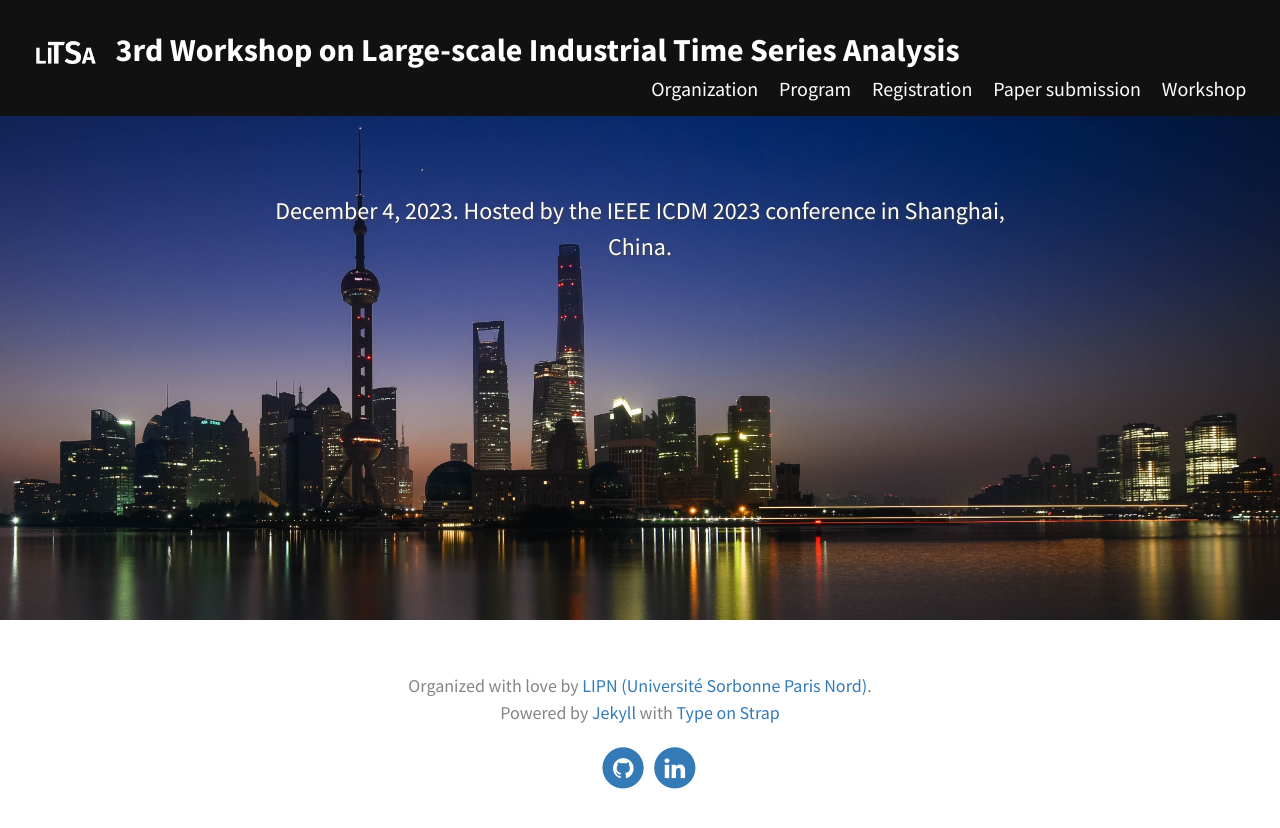
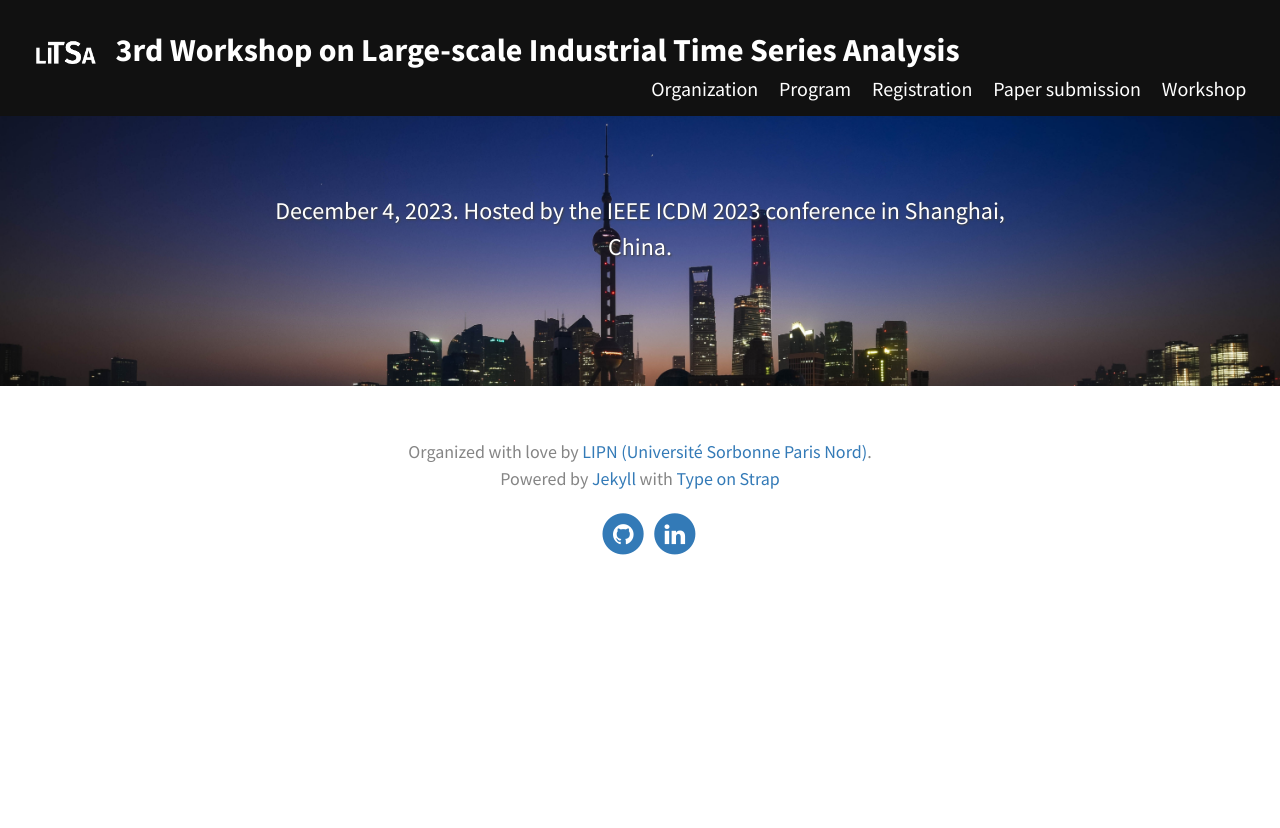
Before and after one commit to lipn/LITSA2023, a Jekyll site: the page built from index.html, in a window 1280 px wide. Shown: the top 828 px of the page. Built offline with Jekyll 4.4.1, drawn with Linux system fonts in a browser that asks for light colours; the list of posts is cut into pages by our own code.

Commit message:
resizing image

```diff
--- a/_layouts/home.html
+++ b/_layouts/home.html
@@ -5,7 +5,7 @@ layout: default
 <div class="home">
   {% if site.theme_settings.header_text %}
   <div id="main" class="call-out"
-  style="background-image: url('{{ site.baseurl }}/{{ site.theme_settings.header_text_feature_image }}'); height:56vh;" >
+  style="background-image: url('{{ site.baseurl }}/{{ site.theme_settings.header_text_feature_image }}');" >
     {{ site.theme_settings.header_text }}
   </div>
   {% endif %}
--- a/_sass/layouts/_index.scss
+++ b/_sass/layouts/_index.scss
@@ -32,8 +32,35 @@
     }
 }
 
+$bp-small:  768px;
+$bp-medium: 1920px;
+$bp-large:  2000px;
+
+
+// Media Queries
+$mq-small: "(min-width: #{$bp-small})";
+$mq-medium: "(min-width: #{$bp-medium})";
+$mq-large: "(min-width: #{$bp-large})";
+
+
 #main {
     background-position: 100% 0, 0 center, center top;
+
+
+@media #{$mq-small} {
+    height: 30vh;
+
+  }
+
+@media #{$mq-medium} {
+    height: 56vh;
+
+  }
+
+  @media #{$mq-large} {
+    height: 73vh;
+  }
+
 }
 
 // Post listing
```
Also changed, not shown: 4 other files.
